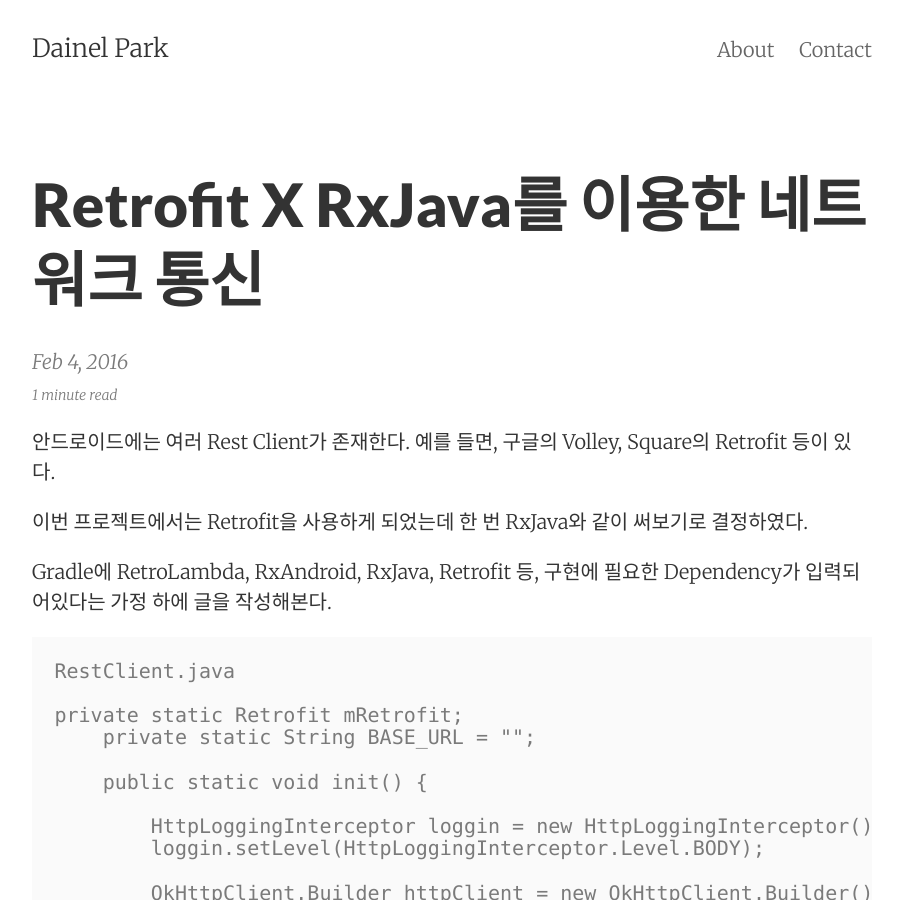
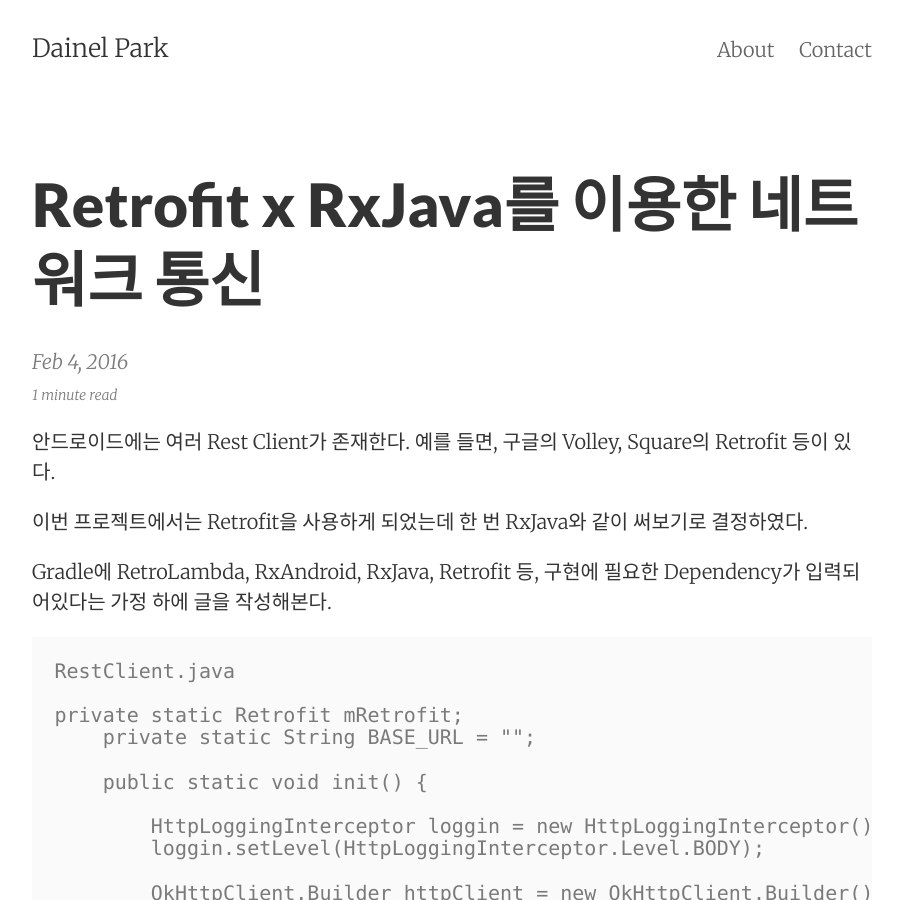
Before and after one commit to DainelPark/dainelpark.github.io, a Jekyll site: the page built from _posts/2016-02-04-Retrofit X RxJava.markdown, in a window 1280 px wide and 900 px high. Shown: the whole window, without its empty margins (188-1090 px from the left). Built offline with Jekyll 4.4.1, drawn with Linux system fonts in a browser that asks for light colours.

Commit message:
아 왜 안돼

```diff
--- a/_posts/2016-02-04-Retrofit X RxJava.markdown
+++ b/_posts/2016-02-04-Retrofit X RxJava.markdown
@@ -1,6 +1,6 @@
 ---
 layout: post
-title:  "Retrofit X RxJava를 이용한 네트워크 통신"
+title:  "Retrofit x RxJava를 이용한 네트워크 통신"
 date:   2016-02-04 12:10:00
 summary: Retrofit X RxJava
 ---
```
